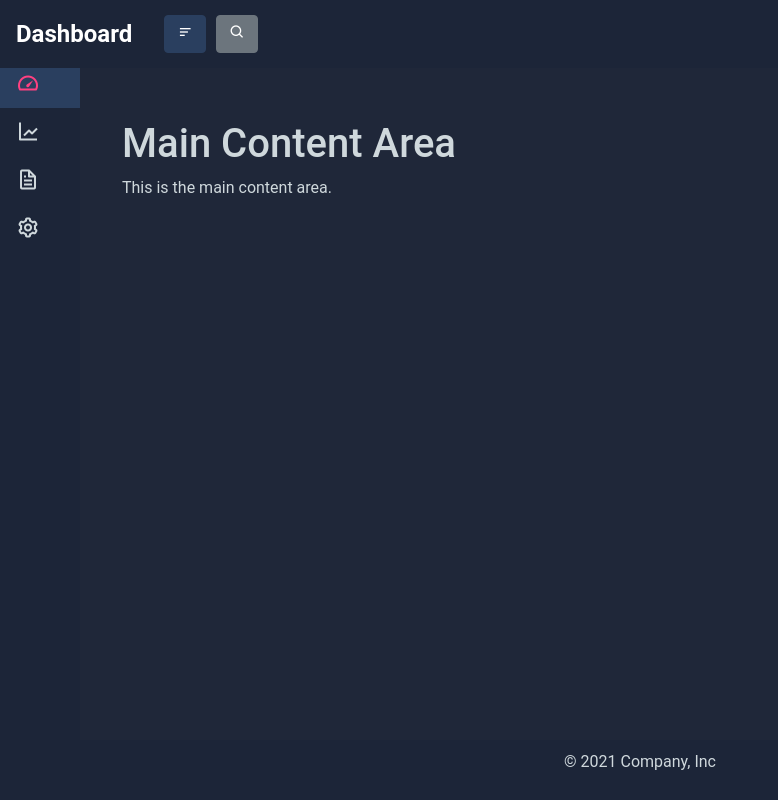
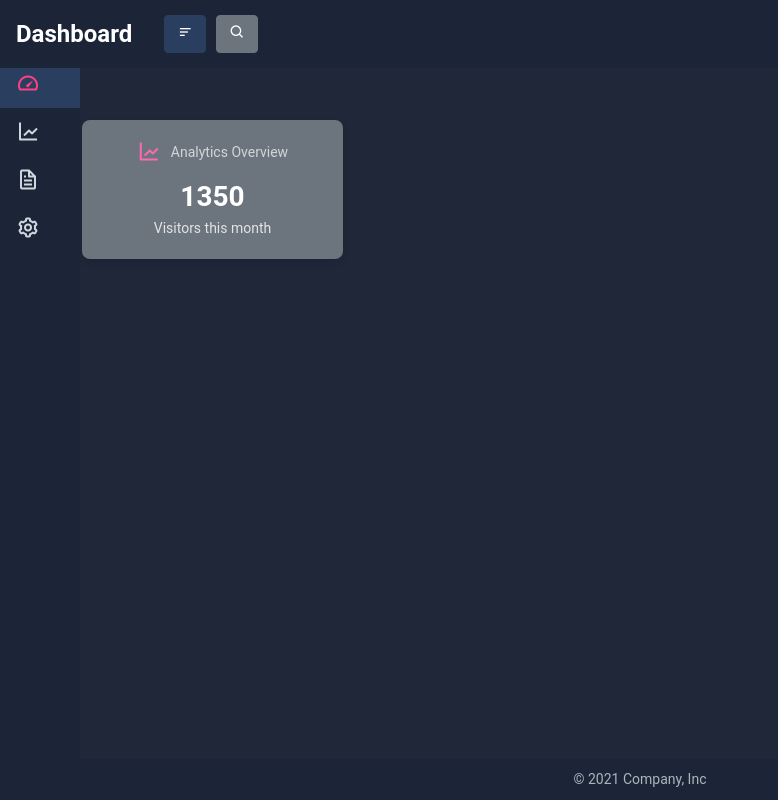
Before and after one commit to marru452/api-rest-web, a website: page view/index.html in a window 1280 px wide. Shown: the whole page, without its empty margins (0-778 px from the left). Drawn offline with nearby package versions, Linux system fonts and the light colour scheme; files that its build step writes are made by us from their sources; files whose address does not match are found by name.

Commit message:
Actualizado

```diff
--- a/public/css/index.css
+++ b/public/css/index.css
@@ -15,7 +15,7 @@ body {
   background-color: #1c2538;
   color: #cfd8dc;
   padding-top: 60px;
-  transition: width 0.3s ease;
+  transition: width 0.3s;
   z-index: 1;
   overflow-y: auto;
 }
@@ -76,7 +76,7 @@ body {
 }
 
 .main-content {
-  margin-left: 80px; /* Ancho por defecto, colapsado */
+  margin-left: 0; /* Ancho por defecto, colapsado */
   transition: margin-left 0.3s ease;
 }
 
@@ -152,3 +152,23 @@ body {
   text-align: center;
   padding: 10px 0;
 }
+
+.nav-item ul {
+  max-height: 0;
+  overflow: hidden;
+  transition: max-height 0.3s ease; /* Transición suave de altura */
+}
+.nav-item ul.expanded {
+  max-height: 1000px; /* Altura máxima cuando el submenú está expandido */
+}
+.nav-link .nav-link-text {
+  display: none;
+  margin-left: 10px;
+}
+.nav-item:hover .nav-link-text {
+  display: inline; /* Mostrar texto cuando se pasa el ratón sobre el ícono */
+}
+
+.sidebar.expanded .nav-link .nav-link-text {
+  display: inline; /* Mostrar texto siempre cuando el sidebar está expandido */
+}
--- a/view/index.html
+++ b/view/index.html
@@ -6,6 +6,55 @@
   <link rel="stylesheet" href="https://unpkg.com/boxicons@2.1.1/css/boxicons.min.css"> <!-- Boxicons para íconos -->
   <link href="render/bootstrap5/css/bootstrap.min.css" rel="stylesheet" crossorigin="anonymous">
   <link rel="stylesheet" type="text/css" href="css/index.css"/>">
+  <style>
+    /* Estilos para los boxes */
+    .card {
+      background-color: #6c757d; /* Color de fondo de las cajas */
+      border: none;
+      border-radius: 8px;
+      margin-bottom: 20px;
+      box-shadow: 0 4px 8px rgba(0, 0, 0, 0.1);
+      color: #fff; /* Color del texto */
+    }
+
+    .card-body {
+      padding: 20px;
+    }
+
+    .icon {
+      display: flex;
+      align-items: center;
+      justify-content: center;
+      margin-bottom: 15px; /* Espacio entre el icono y el texto */
+    }
+
+    .icon i {
+      font-size: 24px; /* Tamaño más pequeño para el ícono */
+      color: #ff69b4; /* Color rosa para el ícono */
+      margin-right: 10px; /* Espacio a la derecha del ícono */
+    }
+
+    .icon-text {
+      font-size: 14px; /* Tamaño del texto dentro del span */
+      color: rgba(255, 255, 255, 0.7); /* Color gris con poco de blanco para el texto */
+    }
+
+    .text-center {
+      text-align: center;
+    }
+
+    h3 {
+      font-size: 28px; /* Tamaño del número */
+      font-weight: bold;
+      margin-bottom: 8px; /* Espacio entre el número y el párrafo */
+    }
+
+    p {
+      font-size: 14px; /* Tamaño del párrafo */
+      opacity: 0.8;
+      margin-bottom: 0; /* Elimina el espacio debajo del párrafo */
+    }
+  </style>
 </head>
 <body ng-controller="DashboardController">
 
@@ -33,10 +82,27 @@
         </a>
       </li>
       <li class="nav-item">
-        <a class="nav-link" href="#">
+        <a class="nav-link" href="#" ng-click="toggleAnimeMenu()">
           <i class="bx bx-line-chart"></i>
           <span class="nav-link-text">Anime</span>
         </a>
+        <ul class="nav flex-column ms-3" ng-if="isSidebarExpanded" ng-class="{ 'collapsed': !isAnimeMenuVisible, 'expanded': isAnimeMenuVisible }">
+          <li class="nav-item">
+            <a class="nav-link" href="api/anime/waifu?apikey=Limoncio" target="_blank">Waifu</a>
+          </li>
+          <li class="nav-item">
+            <a class="nav-link" href="api/anime/loli?apikey=Limoncio" target="_blank">Loli</a>
+          </li>
+          <li class="nav-item">
+            <a class="nav-link" href="api/anime/neko?apikey=Limoncio" target="_blank">Neko</a>
+          </li>
+          <li class="nav-item">
+            <a class="nav-link" href="api/anime/megumin?apikey=Limoncio" target="_blank">Megumin</a>
+          </li>
+          <li class="nav-item">
+            <a class="nav-link" href="api/anime/Shinobu?apikey=Limoncio" target="_blank">Shinobu</a>
+          </li>
+        </ul>
       </li>
       <li class="nav-item">
         <a class="nav-link" href="#">
@@ -53,13 +119,31 @@
     </ul>
   </div>
 
-  <!-- Contenido principal -->
   <div class="main-content" id="mainContent" ng-class="{ 'expanded': isSidebarExpanded }">
     <div class="container mt-5 pt-5">
-      <h1>Main Content Area</h1>
-      <p>This is the main content area.</p>
+      <div class="row">
+        <!-- Primer Box -->
+        <div class="col-lg-3 col-md-6">
+          <div class="card">
+            <div class="card-body d-flex flex-column align-items-center">
+              <div class="icon mb-3">
+                <i class="bx bx-line-chart" style="font-size: 24px;"></i> <!-- Tamaño más pequeño para el ícono -->
+                <span class="icon-text">Analytics Overview</span>
+              </div>
+              <div class="text-center">
+                <h3 class="mb-1">1350</h3>
+                <p>Visitors this month</p>
+              </div>
+            </div>
+          </div>
+        </div>
+        <!-- Otros boxes -->
+      </div>
     </div>
   </div>
+
+
+
 
   <!-- Footer -->
   <footer class="footer">
@@ -76,14 +160,24 @@
     app.controller('DashboardController', function($scope) {
       $scope.isSidebarExpanded = false;
       $scope.isSearchVisible = false;
+      $scope.isAnimeMenuVisible = false;
 
       $scope.toggleSidebar = function() {
         $scope.isSidebarExpanded = !$scope.isSidebarExpanded;
+        if (!$scope.isSidebarExpanded) {
+          $scope.isAnimeMenuVisible = false;
+        }
       };
 
       $scope.toggleSearch = function() {
         $scope.isSearchVisible = !$scope.isSearchVisible;
       };
+
+      $scope.toggleAnimeMenu = function() {
+        if ($scope.isSidebarExpanded) {
+          $scope.isAnimeMenuVisible = !$scope.isAnimeMenuVisible;
+        }
+      };
     });
   </script>
 </body>
```
Also changed, not shown: 1 other file.
